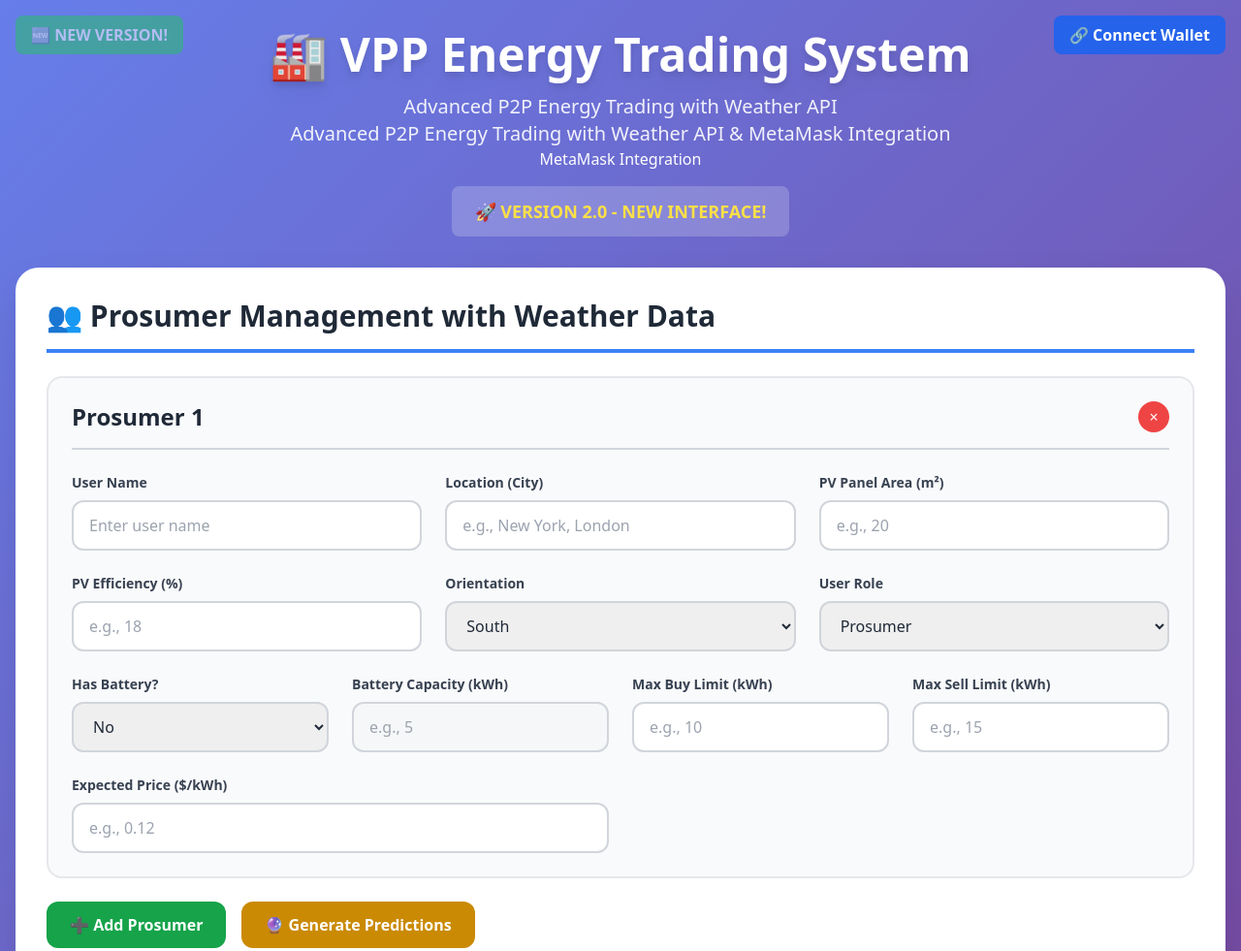
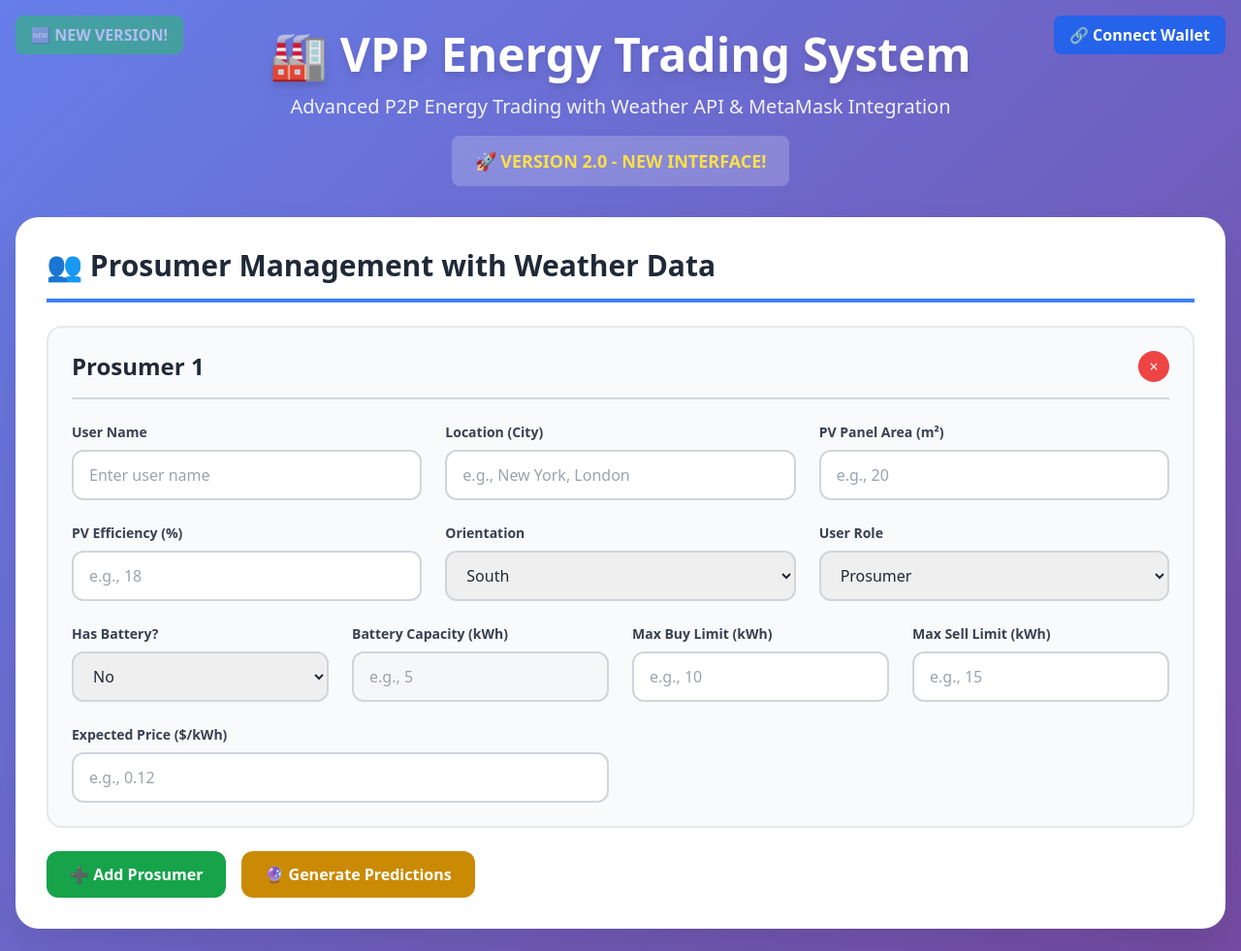
Before and after one commit to pengsihan867-lang/block-chain-energy, a website: page index.html in a window 1280 px wide. Shown: the top 981 px of the page at 97% size. Drawn offline with nearby package versions, Linux system fonts and the light colour scheme.

Commit message:
🔧 修复ethers.js CDN链接和HTML结构问题
- 将ethers.js CDN链接从 cdn.ethers.io 修复为 cdn.jsdelivr.net
- 清理重复的HTML文本和错误的标签结构
- 修复MetaMask检测问题，现在应该能正常工作了

fixes #metamask-detection

```diff
--- a/index.html
+++ b/index.html
@@ -5,7 +5,7 @@
     <meta name="viewport" content="width=device-width, initial-scale=1.0">
     <title>🏭 VPP Energy Trading System - Advanced with Weather & MetaMask</title>
     <script src="https://cdn.tailwindcss.com"></script>
-    <script src="https://cdn.ethers.io/lib/ethers-5.7.2.umd.min.js"></script>
+    <script src="https://cdn.jsdelivr.net/npm/ethers@5.7.2/dist/ethers.umd.min.js"></script>
     <style>
         .gradient-bg { background: linear-gradient(135deg, #667eea 0%, #764ba2 100%); }
         .card-shadow { box-shadow: 0 20px 40px rgba(0,0,0,0.1); }
@@ -18,7 +18,10 @@
     </style>
 </head>
 <body class="gradient-bg min-h-screen text-gray-800">
-    <!-- Wallet Connect Button --><div class="fixed top-4 left-4 z-50 bg-green-500 text-white px-4 py-2 rounded-lg font-bold animate-pulse">🆕 NEW VERSION!</div>
+    <!-- Version Badge -->
+    <div class="fixed top-4 left-4 z-50 bg-green-500 text-white px-4 py-2 rounded-lg font-bold animate-pulse">🆕 NEW VERSION!</div>
+
+    <!-- Wallet Connect Button -->
     <div class="fixed top-4 right-4 z-50">
         <button id="walletConnectBtn" class="bg-blue-600 hover:bg-blue-700 text-white px-4 py-2 rounded-lg font-semibold transition-colors">
             🔗 Connect Wallet
@@ -34,7 +37,8 @@
         <!-- Header -->
         <div class="text-center mb-8 text-white">
             <h1 class="text-5xl font-bold mb-4 drop-shadow-lg">🏭 VPP Energy Trading System</h1>
-            <p class="text-xl opacity-90">Advanced P2P Energy Trading with Weather API <p class="text-xl opacity-90">Advanced P2P Energy Trading with Weather API & MetaMask Integration</p> MetaMask Integration</p><div class="mt-4 bg-white bg-opacity-20 rounded-lg px-6 py-3 inline-block"><span class="text-lg font-bold text-yellow-300">🚀 VERSION 2.0 - NEW INTERFACE!</span></div>
+            <p class="text-xl opacity-90">Advanced P2P Energy Trading with Weather API & MetaMask Integration</p>
+            <div class="mt-4 bg-white bg-opacity-20 rounded-lg px-6 py-3 inline-block"><span class="text-lg font-bold text-yellow-300">🚀 VERSION 2.0 - NEW INTERFACE!</span></div>
         </div>
 
         <!-- Main Content -->
```
